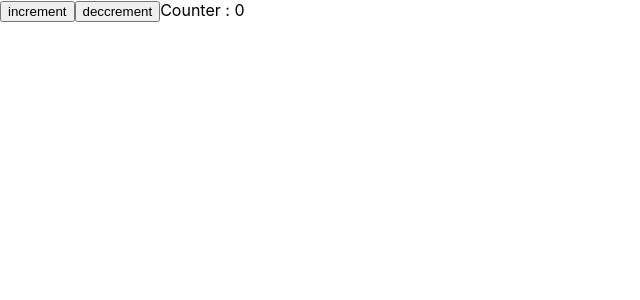
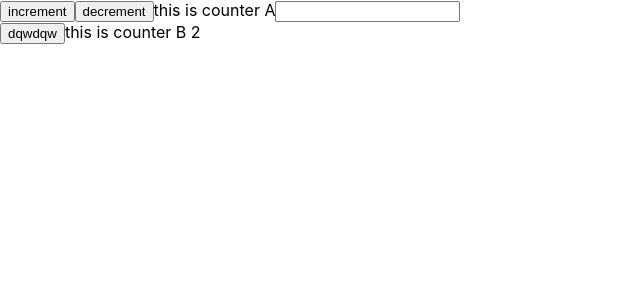
Before and after one commit to Afrosiyob/learnreact, a React (Create React App) app: page / in a window 1280 px wide. Shown: the top 300 px of the page, without its empty margins (0-640 px from the left). Built offline with nearby package versions, Linux system fonts and the light colour scheme.

Commit message:
ad
daddd

```diff
--- a/src/App.js
+++ b/src/App.js
@@ -1,53 +1,15 @@
-import React, { Component } from 'react'
+import React, { Fragment } from 'react'
+import CounterA from './components/CounterA'
+import CounterB from './components/CounterB'
 
-export class App extends Component {
+const App = () => {
+  return (
+    <Fragment>
 
-  constructor ( props ) {
-    super( props );
-
-    this.state = {
-      counter: 0
-    }
-
-
-    this.increment = () => this.setState( { counter: this.state.counter + 1 } )
-    this.decrement = () => this.setState( { counter: this.state.counter - 1 } )
-
-  }
-
-  componentDidMount () {
-    console.log( "component did mount" );
-  }
-  shouldComponentUpdate ( nextProps, nextState ) {
-    // console.log( nextProps );
-    console.log( nextState );
-    console.log( "should component updated" );
-    return true
-  }
-
-  componentDidCatch ( error, info ) {
-    console.log( error );
-    console.log( info );
-    console.log( "component did catch" );
-  }
-
-
-
-  render () {
-    return (
-      <div>
-        <button onClick={ this.increment }> increment </button>
-        <button onClick={ this.decrement } > deccrement </button>
-        Counter : { this.state.counter }
-      </div>
-    )
-  }
-
-  componentDidUpdate ( prevProps, prevState ) {
-    // console.log( prevProps );
-    console.log( prevState );
-    console.log( "component did updated" );
-  }
+      <CounterA />
+      <CounterB />
+    </Fragment>
+  )
 }
 
 export default App
--- /dev/null
+++ b/src/components/CounterA.js
@@ -0,0 +1,50 @@
+import React, { useEffect, useRef, useState } from "react";
+import { usePrevious } from "../hooks/usePrevious";
+
+const CounterA = () => {
+  const [state, setState] = useState({
+    counter: 0,
+    colored: false,
+  });
+
+  useEffect(() => {
+    console.log("counter A");
+  });
+
+  const prevCounter = usePrevious(state.counter);
+
+  console.log(`Now : ${state.counter}`);
+  console.log(`Before : ${prevCounter}`);
+
+  const inputRef = useRef("");
+
+  const handleAction = (type) => {
+    if (type === "increment") {
+      setState((prevState) => ({
+        ...prevState,
+        counter: prevState.counter + 1,
+      }));
+    } else {
+      setState((prevState) => ({
+        ...prevState,
+        counter: prevState.counter - 1,
+      }));
+    }
+  };
+
+  return (
+    <div>
+      <button onClick={() => handleAction("increment")}> increment </button>
+      <button onClick={() => handleAction("decrement")}> decrement </button>
+      this is counter A
+      <input
+        ref={inputRef}
+        onChange={() => {
+          console.log(inputRef.current.value);
+        }}
+      />
+    </div>
+  );
+};
+
+export default CounterA;
--- /dev/null
+++ b/src/components/CounterB.js
@@ -0,0 +1,40 @@
+import React, { useEffect, useState } from "react";
+
+function complexNumber(num) {
+  let i = 0;
+  while (i < 1000000000) {
+    i++;
+  }
+  return num * 2;
+}
+
+const CounterB = () => {
+  const [state, setState] = useState({
+    counter: 1,
+  });
+
+  const complexNum = complexNumber(state.counter);
+
+  useEffect(() => {
+    console.log("counter B");
+  });
+
+  return (
+    <div>
+      <button
+        onClick={() =>
+          setState((prevState) => ({
+            ...prevState,
+            counter: prevState.counter++,
+          }))
+        }
+      >
+        {" "}
+        dqwdqw
+      </button>
+      this is counter B {complexNum}
+    </div>
+  );
+};
+
+export default CounterB;
--- /dev/null
+++ b/src/hooks/usePrevious.js
@@ -0,0 +1,9 @@
+import { useEffect, useRef } from "react"
+
+export const usePrevious = (value) => {
+    const ref = useRef()
+    useEffect(() => {
+        ref.current = value;
+    })
+    return ref.current
+}
```
